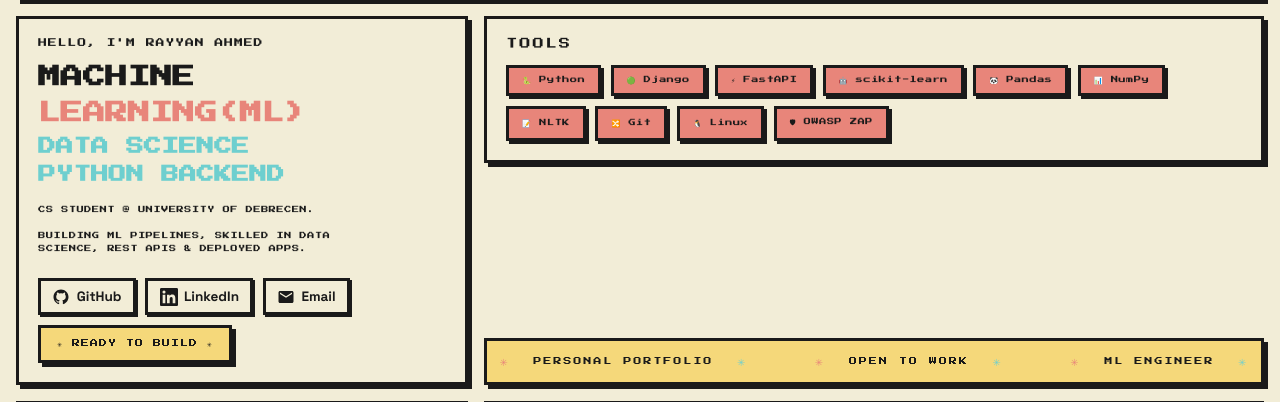
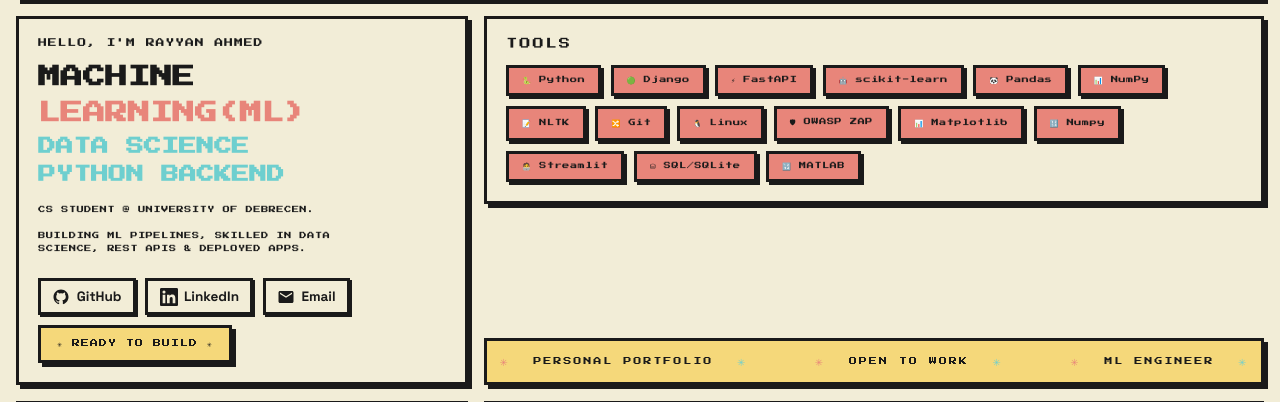
Before and after one commit to 16A9DA/me, a Django app: template portfolio/templates/portfolio/index.html in a window 1280 px wide. Shown: the part 89-491 px from the top of the page. Run offline with Django 5.2, Linux system fonts and the light colour scheme; the template is opened without the code that fills it, so the values that code supplies are empty; some libraries are stand-ins or nearby versions.

Commit message:
tools adding

```diff
--- a/portfolio/templates/portfolio/index.html
+++ b/portfolio/templates/portfolio/index.html
@@ -109,6 +109,11 @@
           <span class="tool-badge">🔀 Git</span>
           <span class="tool-badge">🐧 Linux</span>
           <span class="tool-badge">🛡 OWASP ZAP</span>
+          <span class="tool-badge">📊 Matplotlib</span>
+          <span class="tool-badge">🔢 Numpy</span>
+          <span class="tool-badge">🧑‍💻 Streamlit</span>
+          <span class="tool-badge">⛁ SQL/SQLite</span>
+          <span class="tool-badge">🔢 MATLAB</span>
         </div>
       </section>
 
```
